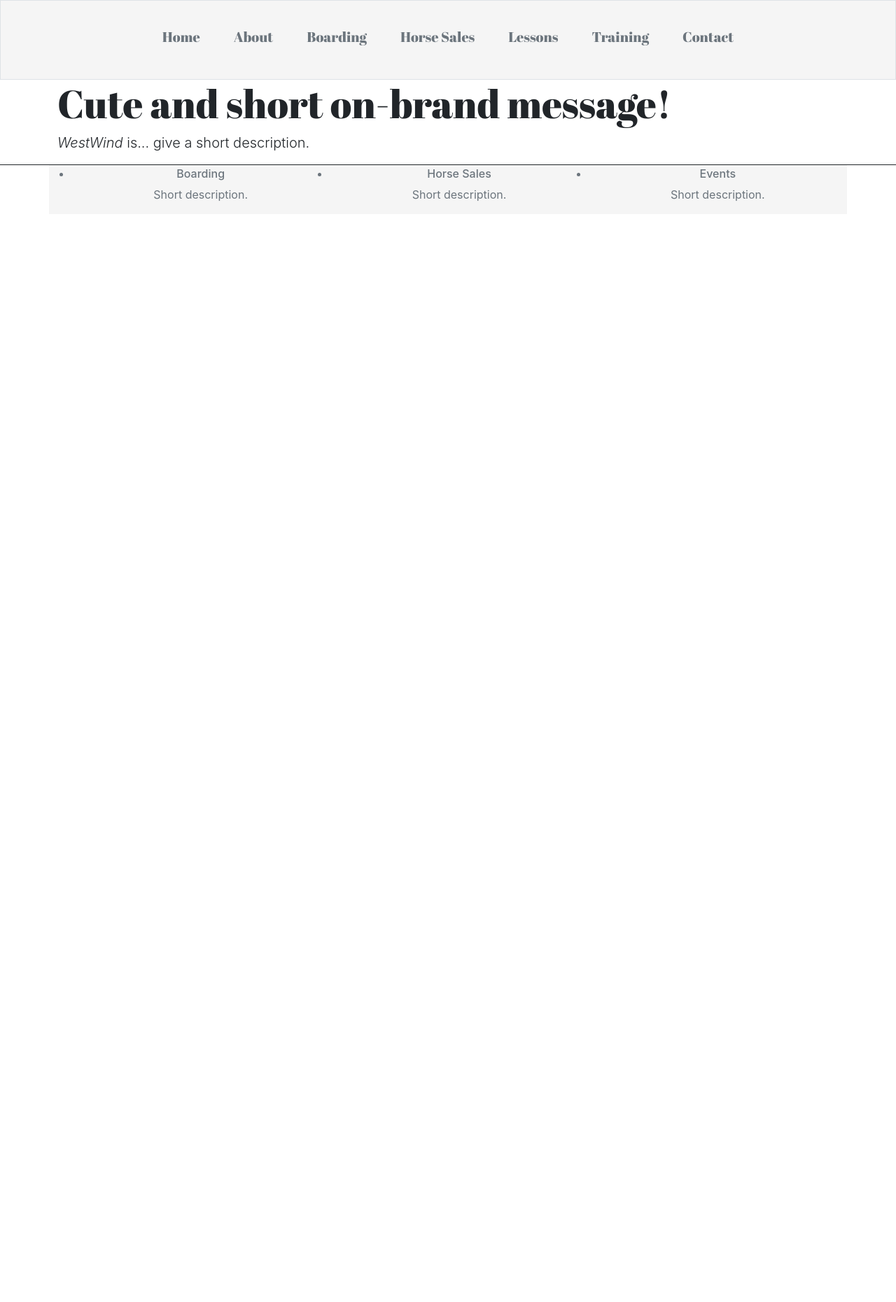
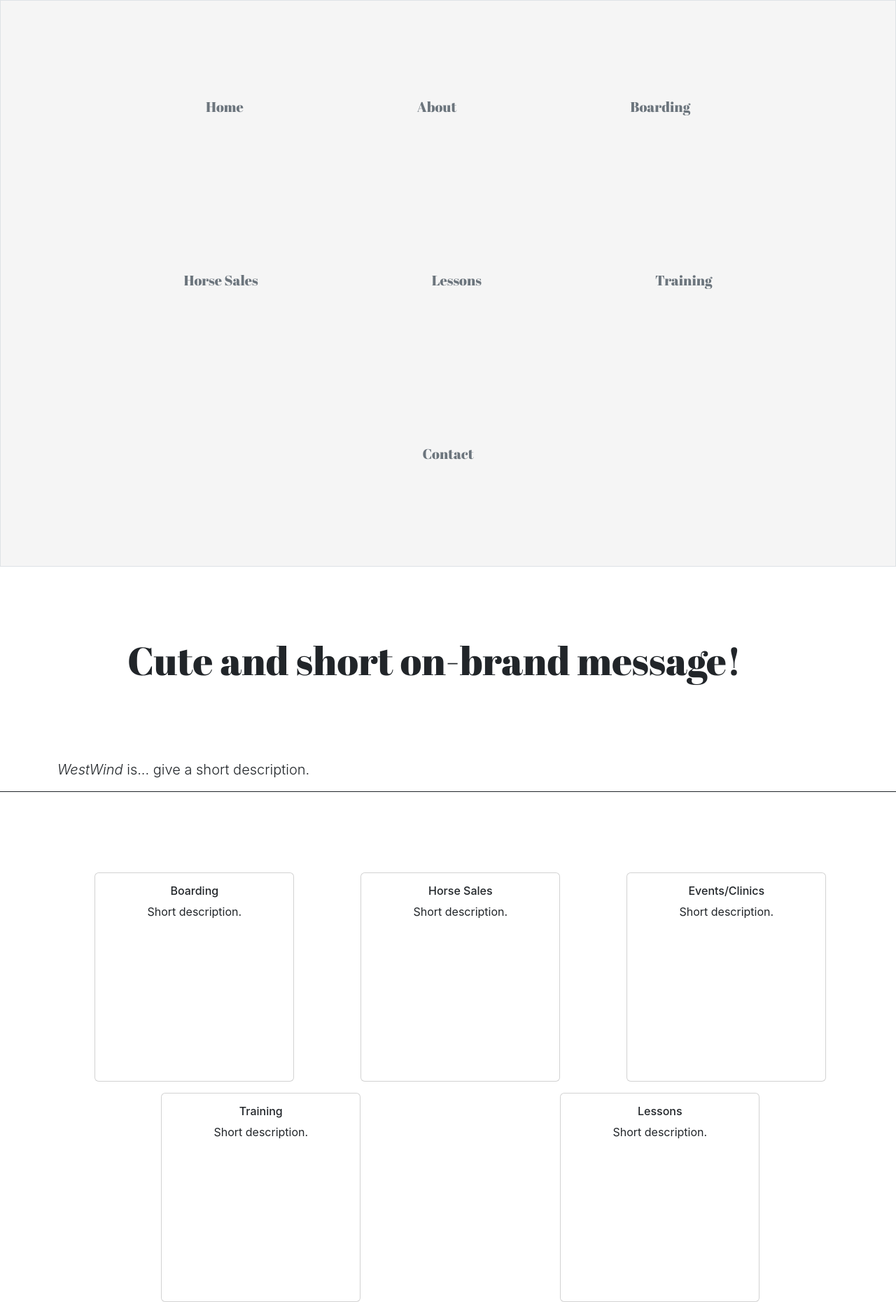
Before and after one commit to zoerain/westwind, a React (Create React App) app: page / in a window 1280 px wide. Shown: the whole page at 70% size. Before the commit the page ends 800 px from the top, so only its background shows below. Built offline with nearby package versions, Linux system fonts and the light colour scheme.

Commit message:
ServiceList component added

```diff
--- a/src/App.css
+++ b/src/App.css
@@ -1,38 +1,30 @@
-.App {
-  text-align: center;
+
+h1 {
+  font-family: "Abril Fatface", serif;
+  font-weight: 400;
+  font-style: normal;
+  padding: 100px;
 }
 
-.App-logo {
-  height: 40vmin;
-  pointer-events: none;
+.nav-bar {
+  font-family:'Times New Roman', Times, serif;
 }
 
-@media (prefers-reduced-motion: no-preference) {
-  .App-logo {
-    animation: App-logo-spin infinite 20s linear;
-  }
+ul {
+    border-width: 350px;
+    background-color: #F5F5F5;
+    font-family:'Times New Roman', Times, serif;
 }
 
-.App-header {
-  background-color: #282c34;
-  min-height: 100vh;
-  display: flex;
-  flex-direction: column;
-  align-items: center;
-  justify-content: center;
-  font-size: calc(10px + 2vmin);
-  color: white;
+.serviceList {
+    background-color: #F5F5F5;
 }
 
-.App-link {
-  color: #61dafb;
+.custom-card {
+    margin-top: 30%;
+    margin-left: 15%;
+    margin-right: 15%;
+    margin-bottom: 30%;
+    height: 100%;
+    width: 80%;
 }
-
-@keyframes App-logo-spin {
-  from {
-    transform: rotate(0deg);
-  }
-  to {
-    transform: rotate(360deg);
-  }
-}
--- a/src/App.js
+++ b/src/App.js
@@ -1,7 +1,7 @@
 import { BrowserRouter, Routes, Route } from "react-router-dom";
-import Header from "./Components/Header/Header";
 import HomePage from "./Components/Home/HomePage";
 import HeaderNav from "./Components/Header/HeaderNav";
+import "./App.css";
 
 function App() {
   return (
--- a/src/Components/Header/Header.css
+++ /dev/null
@@ -1,5 +0,0 @@
-h1 {
-  font-family: "Abril Fatface", serif;
-  font-weight: 400;
-  font-style: normal;
-}
--- a/src/Components/Header/Header.js
+++ b/src/Components/Header/Header.js
@@ -1,6 +1,4 @@
 import React from 'react';
-import HeaderNav from './HeaderNav';
-import "./Header.css";
 //import headerImage from './headerImage';
 
 function Header() {
--- a/src/Components/Header/HeaderNav.css
+++ /dev/null
@@ -1,4 +0,0 @@
-ul {
-    border-width: 350px;
-    background-color: #F5F5F5;
-}
--- a/src/Components/Header/HeaderNav.js
+++ b/src/Components/Header/HeaderNav.js
@@ -1,6 +1,5 @@
 import React from 'react';
 import { Link } from 'react-router-dom';
-import "./HeaderNav.css";
 
 function HeaderNav() {
     const style = {
@@ -14,7 +13,7 @@ function HeaderNav() {
     const navStyle = "font-poppins-heading nav-link mx-2 text-secondary";
 
     return (
-      <ul className="nav justify-content-center border" style={style}>
+      <ul className="nav justify-content-center border nav-bar" style={style}>
         <li className="">
           <Link className={navStyle} to="/">
             <h1 className="h5" style={italic}>
--- a/src/Components/Home/ServiceList.css
+++ /dev/null
@@ -1,3 +0,0 @@
-ul {
-    background-color:
-}
--- a/src/Components/Home/ServiceList.js
+++ b/src/Components/Home/ServiceList.js
@@ -1,5 +1,4 @@
 import React from 'react';
-import "./ServiceList.css";
 
 
 function ServiceList() {
@@ -7,20 +6,48 @@ function ServiceList() {
     return (
       <main className="container text-center text-secondary mt-50">
         <section>
-          <ul className="row">
-            <li className="col">
-              <h6>Boarding</h6>
-              <p>Short description.</p>
-            </li>
-            <li className="col">
-              <h6>Horse Sales</h6>
-              <p>Short description.</p>
-            </li>
-            <li className="col">
-              <h6>Events</h6>
-              <p>Short description.</p>
-            </li>
-          </ul>
+          <div className="row">
+            <div className="col-sm-12 col-md-6 col-lg-4 my-2">
+              <div className="card custom-card">
+                <div className="card-body">
+                  <h6 className="card-title">Boarding</h6>
+                  <p className="card-text">Short description.</p>
+                </div>
+              </div>
+            </div>
+            <div className="col-sm-12 col-md-6 col-lg-4 my-2">
+              <div className="card custom-card">
+                <div className="card-body">
+                  <h6 className="card-title">Horse Sales</h6>
+                  <p className="card-text">Short description.</p>
+                </div>
+              </div>
+            </div>
+            <div className="col-sm-12 col-md-6 col-lg-4 my-2">
+              <div className="card custom-card">
+                <div className="card-body">
+                  <h6 className="card-title">Events/Clinics</h6>
+                  <p className="card-text">Short description.</p>
+                </div>
+              </div>
+            </div>
+            <div className="col-sm-12 col-md-6 col-lg-4 my-2 mx-auto">
+              <div className="card custom-card">
+                <div className="card-body">
+                  <h6 className="card-title">Training</h6>
+                  <p className="card-text">Short description.</p>
+                </div>
+              </div>
+            </div>
+            <div className="col-sm-12 col-md-6 col-lg-4 my-2 mx-auto">
+              <div className="card custom-card">
+                <div className="card-body">
+                  <h6 className="card-title">Lessons</h6>
+                  <p className="card-text">Short description.</p>
+                </div>
+              </div>
+            </div>
+          </div>
         </section>
       </main>
     );
```
